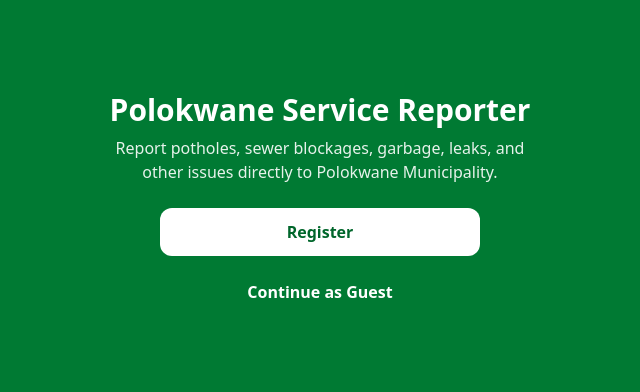
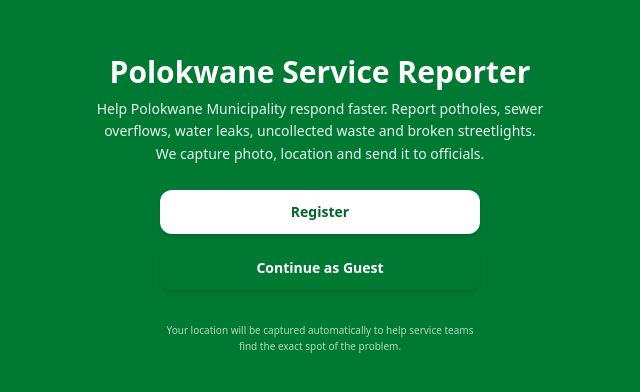
Before and after one commit to Kholofelo-kga/intelligent-vision-reporter, a React (Vite) app: page / in a window 1280 px wide. Shown: the part 196-588 px from the top of the page, without its empty margins (320-960 px from the left). Built offline with nearby package versions, Linux system fonts and the light colour scheme.

Commit message:
Update WelcomePage.jsx

```diff
--- a/src/WelcomePage.jsx
+++ b/src/WelcomePage.jsx
@@ -5,26 +5,43 @@
 
   return (
     <div className="min-h-screen flex flex-col items-center justify-center bg-primary-500 text-white text-center p-6">
-      <h1 className="text-3xl font-bold mb-2">Polokwane Service Reporter</h1>
-      <p className="text-white/90 mb-6 max-w-md">
-        Report potholes, sewer blockages, garbage, leaks, and other issues directly to Polokwane Municipality.
+      {/* App title */}
+      <h1 className="text-3xl font-bold mb-2">
+        Polokwane Service Reporter
+      </h1>
+
+      {/* Short explainer */}
+      <p className="text-white/90 mb-6 max-w-md text-sm leading-relaxed">
+        Help Polokwane Municipality respond faster.
+        Report potholes, sewer overflows, water leaks,
+        uncollected waste and broken streetlights.
+        We capture photo, location and send it to officials.
       </p>
 
+      {/* Action buttons */}
       <div className="flex flex-col gap-3 w-full max-w-xs">
+        {/* Register path */}
         <button
           onClick={() => navigate("/register")}
-          className="bg-white text-primary-600 py-3 rounded-xl font-semibold hover:opacity-90"
+          className="bg-white text-primary-600 py-3 rounded-xl font-semibold text-sm shadow-md hover:opacity-90 active:scale-[.98] transition"
         >
           Register
         </button>
 
+        {/* Guest path */}
         <button
           onClick={() => navigate("/report")}
-          className="bg-primary-700 text-white py-3 rounded-xl font-semibold hover:bg-primary-800"
+          className="bg-primary-700 text-white py-3 rounded-xl font-semibold text-sm shadow-md hover:bg-primary-800 active:scale-[.98] transition"
         >
           Continue as Guest
         </button>
       </div>
+
+      {/* Footer/small note */}
+      <div className="text-[10px] text-white/70 leading-relaxed mt-8 max-w-xs">
+        Your location will be captured automatically to help
+        service teams find the exact spot of the problem.
+      </div>
     </div>
   );
 }
```
